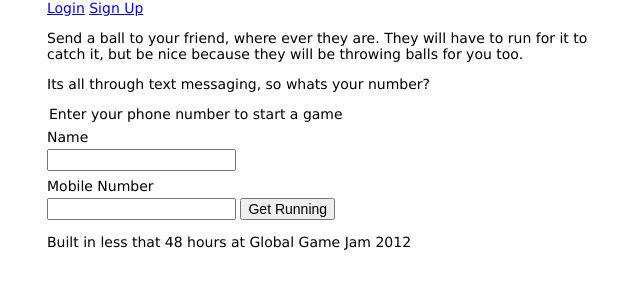
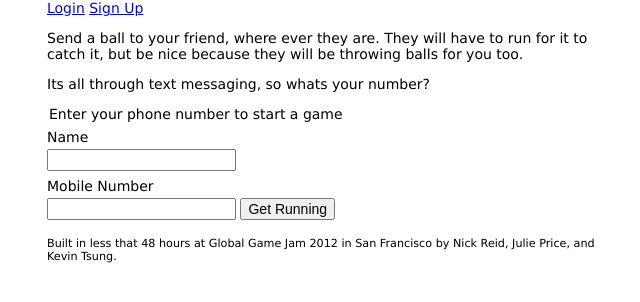
Before and after one commit to nickdotreid/Global-Game-Jam-2012, a Flask app: page / in a window 1280 px wide. Shown: the top 302 px of the page, without its empty margins (318-958 px from the left). Run offline with Flask 2, Linux system fonts and the light colour scheme.

Commit message:
changed spacing

```diff
--- a/app.py
+++ b/app.py
@@ -111,7 +111,7 @@ def check_challenge_answer():
 					name = player.phone
 					if player.name and player.name is not None:
 						name = player.name
-					send_game_sms(player,challenge.game,name+" has completed their challenge in")
+					send_game_sms(player,challenge.game,challenge.player+" caught the ball. Quick, throw it back!")
 			return redirect(url_for(".draw_game",key=challenge.game.short))
 	return redirect("/")
 
--- a/static/css/styles.css
+++ b/static/css/styles.css
@@ -65,6 +65,14 @@ form label.radio input{
 #head,#foot,#content{
 	clear:both;
 }
+
+#head{
+	margin-bottom:7px;
+}
+#foot{
+	margin-top:17px;
+	font-size:0.8em;
+}
 .button{
 	display:block;
 	float:left;
--- a/templates/pages/challenge_player.html
+++ b/templates/pages/challenge_player.html
@@ -30,7 +30,6 @@ $(document).ready(function(){
 {% block content %}
 <div class="score">Current Score:<span class="number">{{game.count_score()}}</span> points</div>
 <form method="post" action="{{ url_for('.challenge_player',key=game.short) }}">
-	<legend>Throw a ball</legend>
 	<fieldset>
 		<legend><h3>Throw the ball to:</h3></legend>
 		<ul class="players list">
--- a/templates/pages/layout.html
+++ b/templates/pages/layout.html
@@ -44,7 +44,7 @@
 		<div id="foot">
 			{% block foot %}
 			<div class="byline">
-				<p>Built in less that 48 hours at Global Game Jam 2012</p>
+				<p>Built in less that 48 hours at Global Game Jam 2012 in San Francisco by Nick Reid, Julie Price, and Kevin Tsung.</p>
 			</div>
 			{% endblock %}
 		</div>
```
